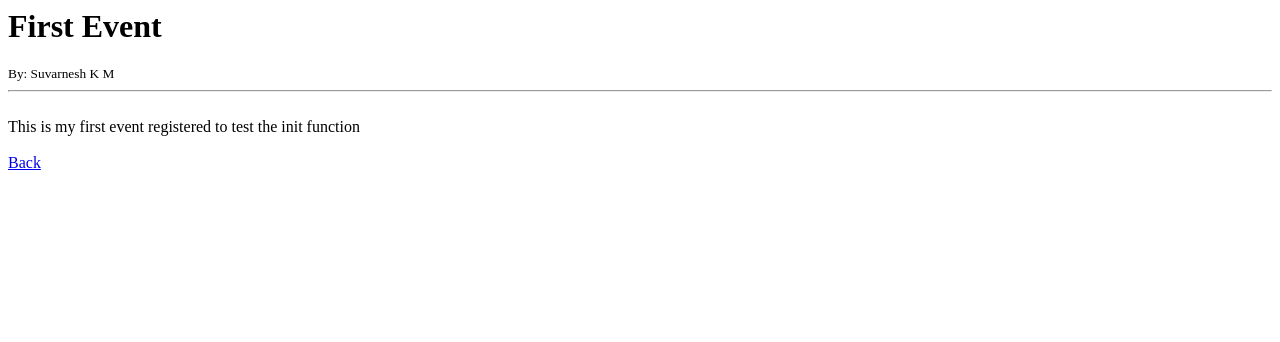
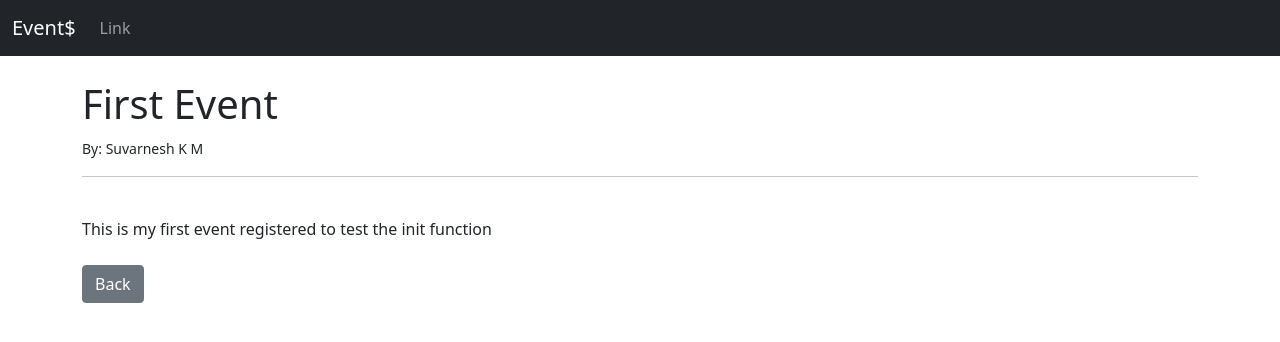
Before and after one commit to SuvarneshKM/django_events, a Django app: page /event/1 in a window 1280 px wide. Shown: the top 342 px of the page. Run offline with Django 3.2, Linux system fonts and the light colour scheme; data comes from the database, SQL or seed files in the repository; both versions use the stored data as it was after the commit.

Commit message:
added bootstrap

```diff
--- a/theevent/models.py
+++ b/theevent/models.py
@@ -4,6 +4,7 @@ from django.contrib.auth.models import User
 
 class Post(models.Model):
 	title = models.CharField(max_length=255)
+	title_tag = models.CharField(max_length=255, default="Event$")
 	author = models.ForeignKey(User, on_delete=models.CASCADE)
 	body = models.TextField()
 
--- /dev/null
+++ b/theevent/templates/base.html
@@ -0,0 +1,39 @@
+<!doctype html>
+<html lang="en">
+  <head>
+    <meta charset="utf-8">
+    <meta name="viewport" content="width=device-width, initial-scale=1">
+
+    <link href="https://cdn.jsdelivr.net/npm/bootstrap@5.0.1/dist/css/bootstrap.min.css" rel="stylesheet" integrity="sha384-+0n0xVW2eSR5OomGNYDnhzAbDsOXxcvSN1TPprVMTNDbiYZCxYbOOl7+AMvyTG2x" crossorigin="anonymous">
+
+    <title>{% block title %}Event$!{% endblock %}</title>
+  </head>
+  <body>
+    <nav class="navbar navbar-expand-lg navbar-dark bg-dark">
+  <div class="container-fluid">
+    <a class="navbar-brand" href="{% url 'home' %}">Event$</a>
+    <button class="navbar-toggler" type="button" data-bs-toggle="collapse" data-bs-target="#navbarSupportedContent" aria-controls="navbarSupportedContent" aria-expanded="false" aria-label="Toggle navigation">
+      <span class="navbar-toggler-icon"></span>
+    </button>
+    <div class="collapse navbar-collapse" id="navbarSupportedContent">
+      <ul class="navbar-nav me-auto mb-2 mb-lg-0">
+        <li class="nav-item">
+          <a class="nav-link" href="#">Link</a>
+        </li>
+      </ul>
+    </div>
+  </div>
+</nav>
+
+   <br />
+   <div class="container">
+    {% block content %}
+    {% endblock %}
+</div>
+
+    <script src="https://cdn.jsdelivr.net/npm/bootstrap@5.0.1/dist/js/bootstrap.bundle.min.js" integrity="sha384-gtEjrD/SeCtmISkJkNUaaKMoLD0//ElJ19smozuHV6z3Iehds+3Ulb9Bn9Plx0x4" crossorigin="anonymous"></script>
+    <script src="https://cdn.jsdelivr.net/npm/@popperjs/core@2.9.2/dist/umd/popper.min.js" integrity="sha384-IQsoLXl5PILFhosVNubq5LC7Qb9DXgDA9i+tQ8Zj3iwWAwPtgFTxbJ8NT4GN1R8p" crossorigin="anonymous"></script>
+    <script src="https://cdn.jsdelivr.net/npm/bootstrap@5.0.1/dist/js/bootstrap.min.js" integrity="sha384-Atwg2Pkwv9vp0ygtn1JAojH0nYbwNJLPhwyoVbhoPwBhjQPR5VtM2+xf0Uwh9KtT" crossorigin="anonymous"></script>
+
+  </body>
+</html>
--- a/theevent/templates/event_detail.html
+++ b/theevent/templates/event_detail.html
@@ -1,3 +1,8 @@
+{% extends 'base.html' %}
+{% block title %}{{ post.title_tag }}{% endblock %}
+
+{% block content %}
+
 <h1>{{ post.title }}</h1>
 <small>By: {{ post.author.first_name }} {{ post.author.last_name }}</small><br/>
 <hr>
@@ -6,4 +11,6 @@
 
 
 <br /><br />
-<a href="{% url 'home' %}">Back</a>
+<a href="{% url 'home' %}" class="btn btn-secondary">Back</a>
+
+{% endblock %}
--- a/theevent/templates/home.html
+++ b/theevent/templates/home.html
@@ -1,3 +1,6 @@
+{% extends 'base.html' %}
+{% block content %}
+
 <h1>Events</h1>
 
 <ul>
@@ -6,3 +9,5 @@
 	{{ post.body }}</li>
 	{% endfor %}
 </ul>
+
+{% endblock %}
```
Also changed, not shown: db.sqlite3, theevent/migrations/0002_post_title_tag.py (added).
